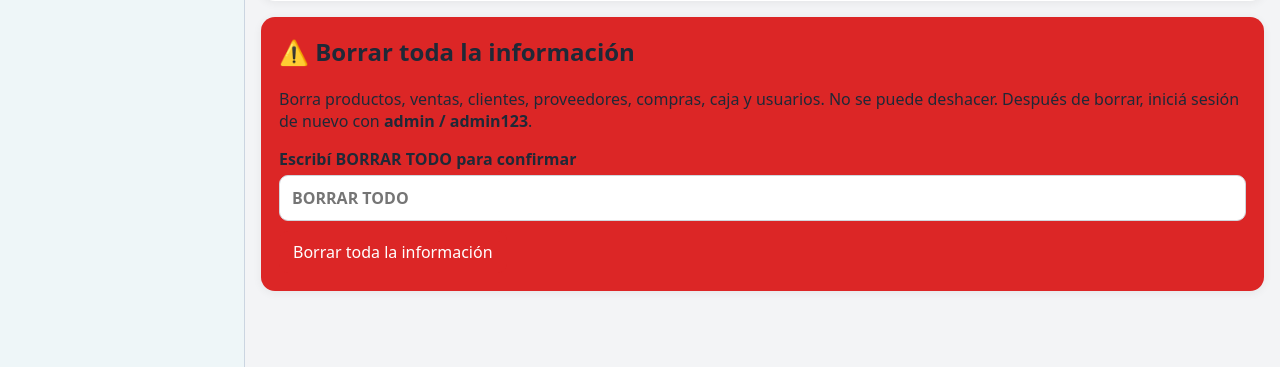
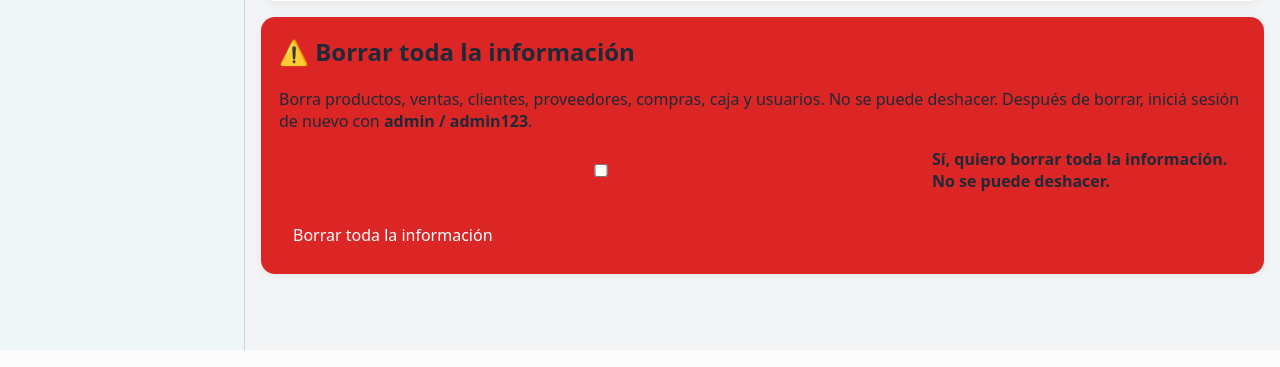
Before and after one commit to knon2860-netizen/mi-negocio-cloud, a Flask app: template templates/settings.html in a window 1280 px wide. Shown: the part 951-1318 px from the top of the page. Run offline with Flask 3, Linux system fonts and the light colour scheme; the visitor is signed in with stand-in values (Sample User, id 1); data comes from the database, SQL or seed files in the repository; tables that the repository leaves empty hold one stand-in row (values such as "Sample post"); the template is opened without the code that fills it: most values are stand-ins (such as "Sample title", 1, 10 or a date in 2020).

Commit message:
Add files via upload

```diff
--- a/templates/settings.html
+++ b/templates/settings.html
@@ -19,9 +19,9 @@
 {% if session.role=='admin' %}
 <div class="card danger"><h2>⚠️ Borrar toda la información</h2>
 <p>Borra productos, ventas, clientes, proveedores, compras, caja y usuarios. No se puede deshacer. Después de borrar, iniciá sesión de nuevo con <b>admin / admin123</b>.</p>
-<form method="post" action="{{ url_for('reset_all_data') }}" onsubmit="return confirm('¿Seguro que querés borrar TODA la información? Esto no se puede deshacer.');">
-<label>Escribí <b>BORRAR TODO</b> para confirmar<input name="confirm" placeholder="BORRAR TODO" required></label>
-<button class="btn danger" type="submit">Borrar toda la información</button>
+<form method="post" action="{{ url_for('reset_all_data') }}">
+<label style="display:flex;align-items:center;gap:10px;font-weight:600"><input type="checkbox" name="confirm" value="SI" required> Sí, quiero borrar toda la información. No se puede deshacer.</label>
+<button class="btn danger" type="submit" style="margin-top:12px">Borrar toda la información</button>
 </form></div>
 {% endif %}
 {% endblock %}
```
